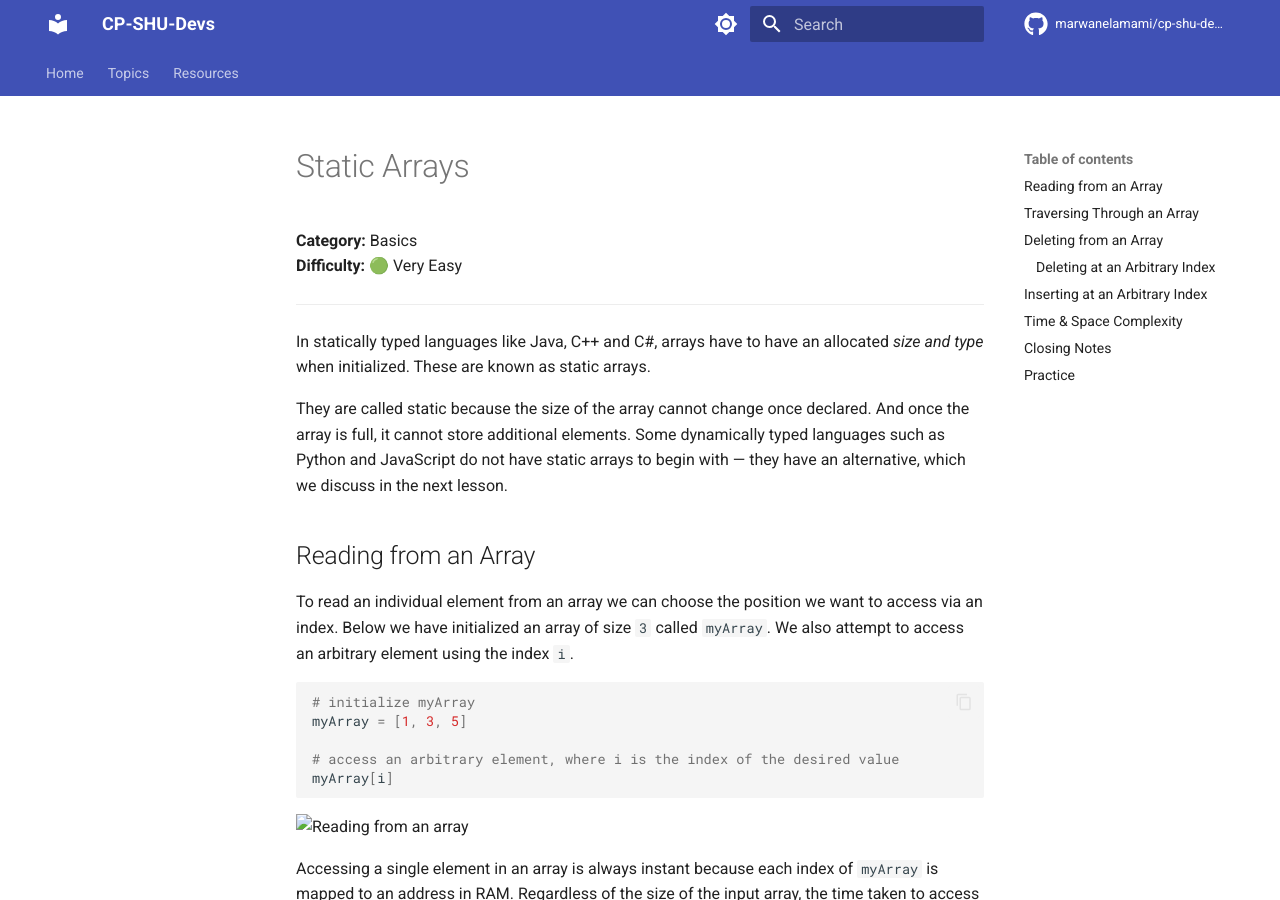
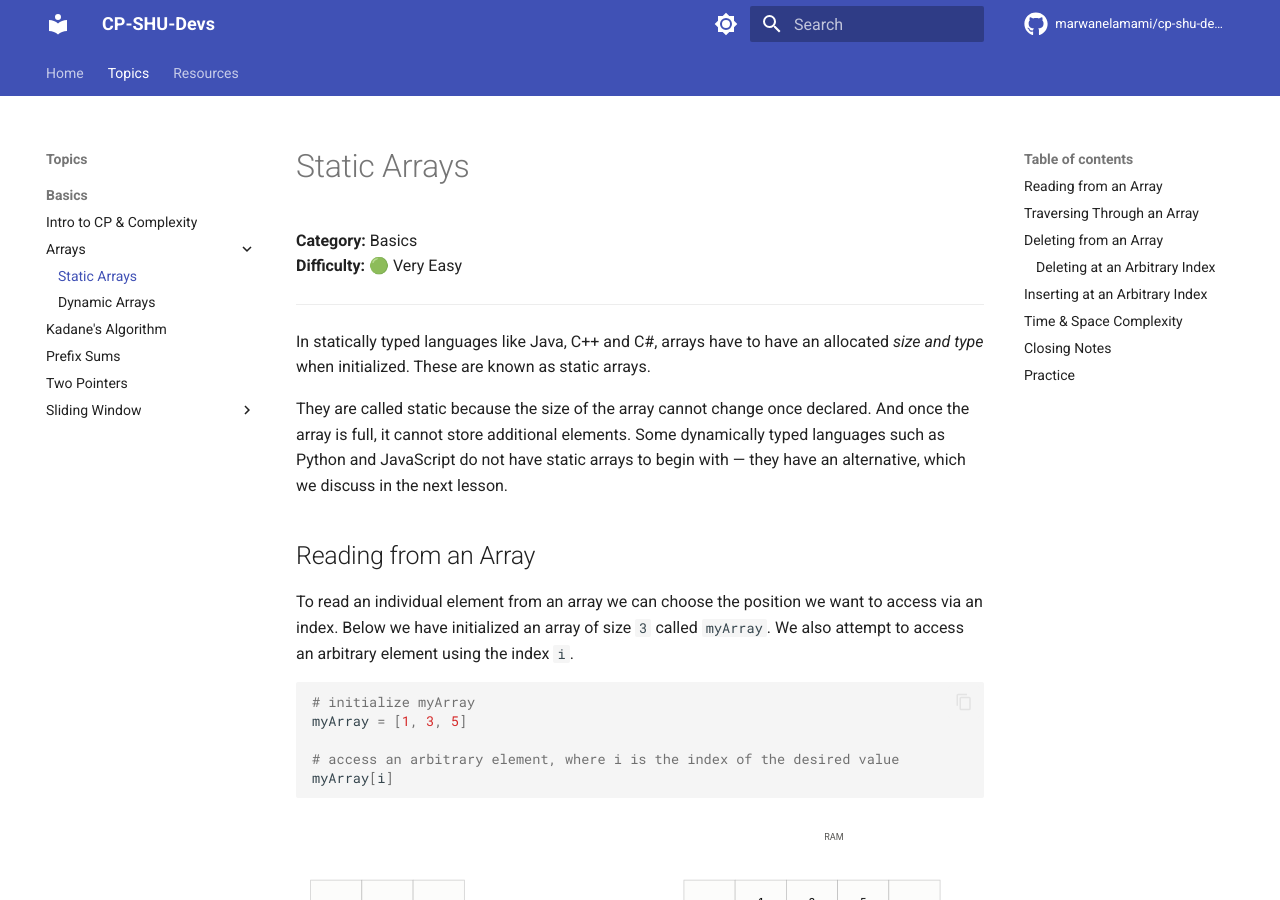
Before and after one commit to marwanelamami/cp-shu-devs, an MkDocs documentation site: the page built from docs/topics/basics/02-arrays/static-arrays.md, in a window 1280 px wide and 900 px high. Built offline with MkDocs 1.6.1 and Material for MkDocs 9.7.7, drawn with Linux system fonts in a browser that asks for light colours; comment, search, counter and statistics services are not loaded.

Commit message:
Restructured files for it to be more accessible

````diff
--- a/docs/topics/basics/02-arrays/static-arrays.md
+++ b/docs/topics/basics/02-arrays/static-arrays.md
@@ -21,7 +21,7 @@ myArray = [1, 3, 5]
 myArray[i]
 ```
 
-![Reading from an array](images/arrays/arrays-1.svg)
+![Reading from an array](../images/arrays/arrays-1.svg)
 
 Accessing a single element in an array is always instant because each index of `myArray` is mapped to an address in RAM. Regardless of the size of the input array, the time taken to access a single element is the same — we refer to this as `O(1)` in terms of time complexity.
 
@@ -63,7 +63,7 @@ def removeEnd(arr, length):
         arr[length - 1] = 0
 ```
 
-![Deleting from end](images/arrays/arrays-2.svg)
+![Deleting from end](../images/arrays/arrays-2.svg)
 
 ### Deleting at an Arbitrary Index
 
@@ -84,7 +84,7 @@ def removeMiddle(arr, i, length):
     # No need to 'remove' arr[i], since we already shifted
 ```
 
-![Deleting from middle](images/arrays/arrays-3.svg)
+![Deleting from middle](../images/arrays/arrays-3.svg)
 
 The worst case is shifting all elements to the left, which occurs when the target is the first index. Therefore, the above is \(O(n)\).
 
@@ -106,7 +106,7 @@ def insertMiddle(arr, i, n, length):
     arr[i] = n
 ```
 
-![Inserting into middle](images/arrays/arrays-4.svg)
+![Inserting into middle](../images/arrays/arrays-4.svg)
 
 > The visual above demonstrates that shifting occurs prior to insertion to ensure values are not overwritten.
 
--- a/mkdocs.yml
+++ b/mkdocs.yml
@@ -37,18 +37,16 @@ nav:
   - Home: index.md
   - Topics:
     - Basics:
-      - Intro to CP & Complexity: topics/basics/intro-to-cp.md
+      - Intro to CP & Complexity: topics/basics/01-intro-to-cp/intro-to-cp.md
       - Arrays:
-        - Static Arrays: topics/basics/static-arrays.md
-        - Dynamic Arrays: topics/basics/dynamic-arrays.md
-      - Kadane's Algorithm: topics/basics/kadanes-algorithm.md
-      - Prefix Sums: topics/basics/prefix-sums/prefix-sums.md
-      - Two Pointers: topics/basics/two-pointers/two-pointers.md
+        - Static Arrays: topics/basics/02-arrays/static-arrays.md
+        - Dynamic Arrays: topics/basics/02-arrays/dynamic-arrays.md
+      - Kadane's Algorithm: topics/basics/03-kadanes-algorithm/kadanes-algorithm.md
+      - Prefix Sums: topics/basics/04-prefix-sums/prefix-sums.md
+      - Two Pointers: topics/basics/05-two-pointers/two-pointers.md
       - Sliding Window:
-        - Fixed Size: topics/basics/sliding-window/fixed-size.md
-        - Variable Size: topics/basics/sliding-window/variable-size.md
-      - Two Pointers: topics/basics/two-pointers.md
-      - Prefix Sums: topics/basics/prefix-sums.md
+        - Fixed Size: topics/basics/06-sliding-window/fixed-size.md
+        - Variable Size: topics/basics/06-sliding-window/variable-size.md
   - Resources: resources.md
 
 plugins:
````
Also changed, not shown: docs/index.md (+7 -7 lines), docs/topics/basics/01-intro-to-cp/intro-to-cp.md (+6 -6 lines), docs/topics/basics/02-arrays/dynamic-arrays.md (+3 -3 lines), docs/topics/basics/03-kadanes-algorithm/kadanes-algorithm.md (+2 -2 lines).
